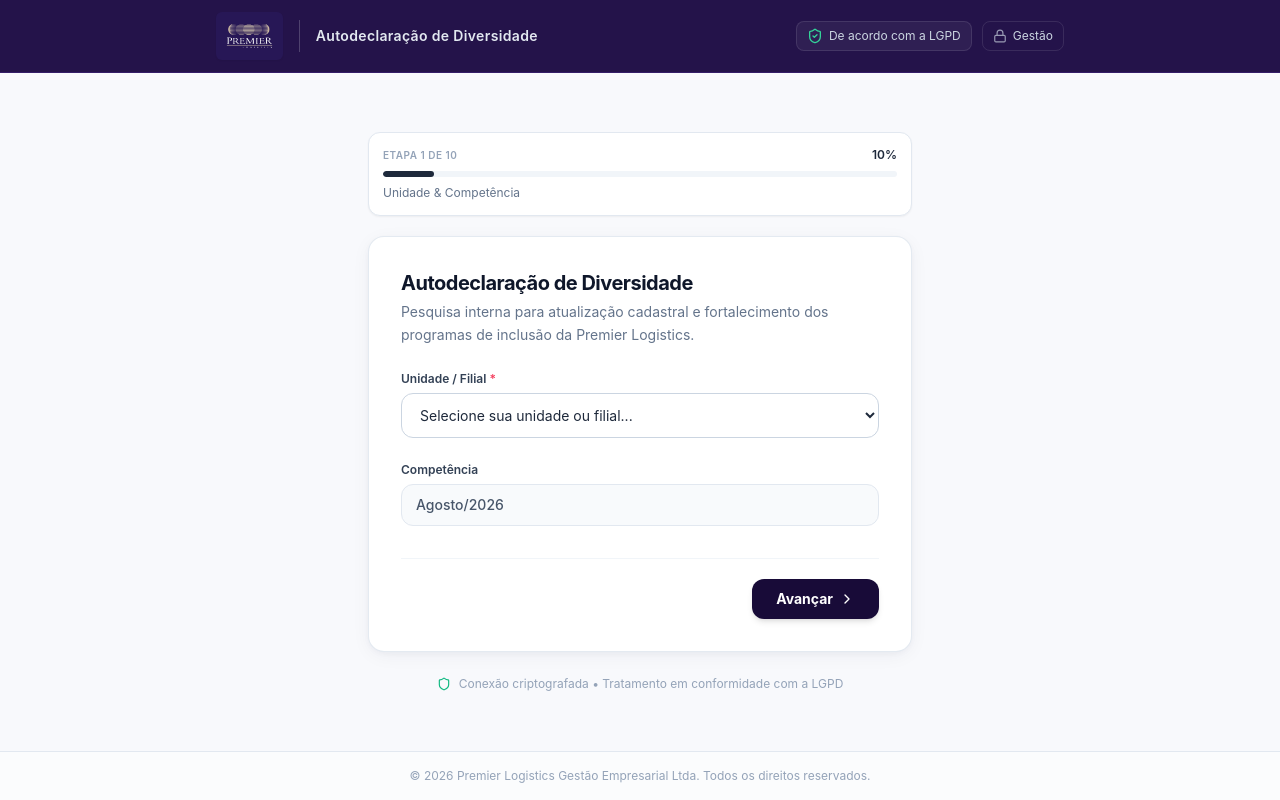
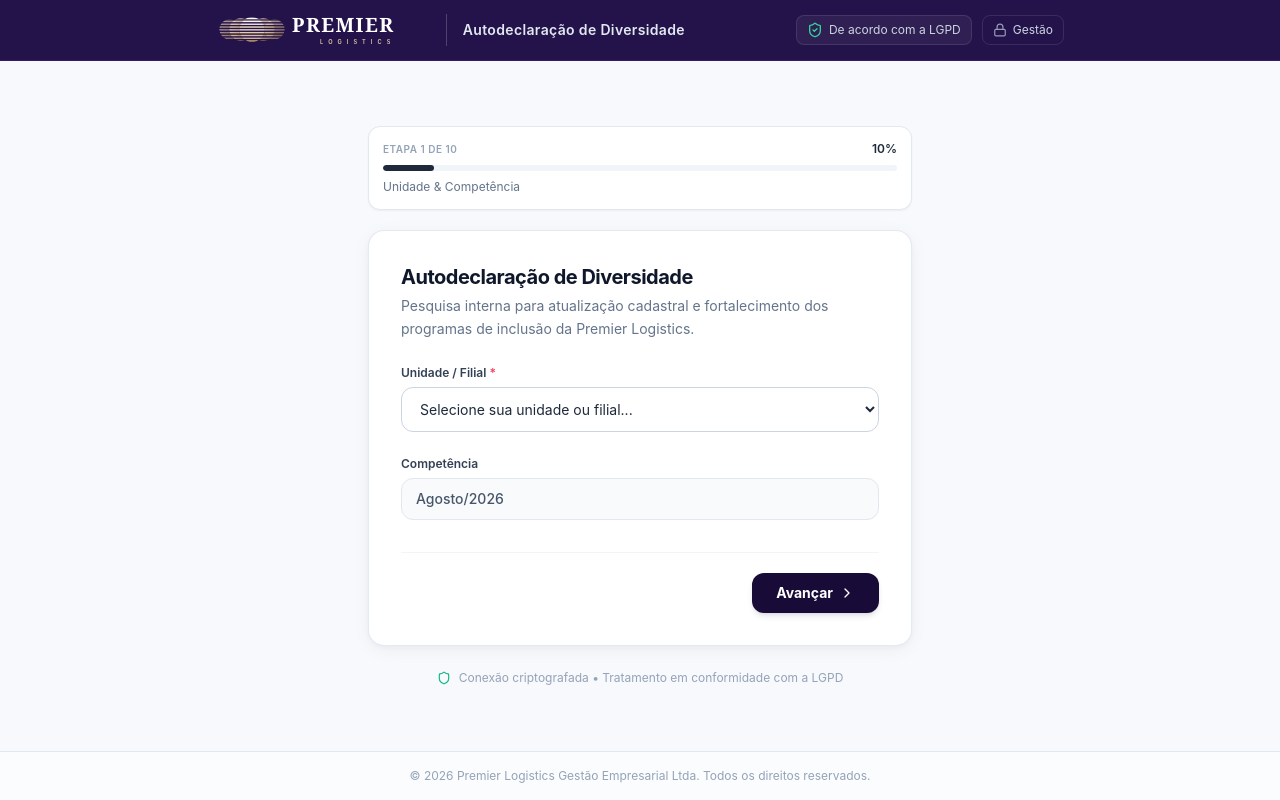
Before and after one commit to ntipremierlog-sys/premier-coleta-diversidade, a Next.js app: page / in a window 1280 px wide. Built offline with nearby package versions, Linux system fonts and the light colour scheme.

Commit message:
feat: redesenho vetorial horizontal da logo Premier, 100% nitida e sem caixa de fundo

```diff
--- a/src/components/Header.tsx
+++ b/src/components/Header.tsx
@@ -16,7 +16,7 @@ export const Header: React.FC<HeaderProps> = ({ showAdminLink = true }) => {
         {/* Brand Logo & Título Oficial */}
         <div className="flex items-center gap-3 sm:gap-4">
           <Link href="/" className="flex items-center group focus:outline-none shrink-0">
-            <PremierLogo className="h-11 sm:h-12 w-auto group-hover:opacity-95 transition-opacity" />
+            <PremierLogo className="h-8 sm:h-9 w-auto group-hover:opacity-95 transition-opacity" />
           </Link>
 
           <div className="h-8 w-px bg-white/20 hidden sm:block" />
--- a/src/components/PremierLogo.tsx
+++ b/src/components/PremierLogo.tsx
@@ -1,24 +1,104 @@
 import React from "react";
-import Image from "next/image";
 
 interface PremierLogoProps {
   className?: string;
-  variant?: "full" | "symbol" | "white";
-  height?: number | string;
+  variant?: "full" | "horizontal" | "vertical";
 }
 
 export const PremierLogo: React.FC<PremierLogoProps> = ({
-  className = "h-11 w-auto",
+  className = "h-10 sm:h-11 w-auto",
 }) => {
   return (
     <div className={`flex items-center select-none ${className}`}>
-      {/* Imagem Oficial em Alta Resolução */}
-      <img
-        src="/premier-logo.jpg"
-        alt="Premier Logistics"
-        className="h-full w-auto object-contain rounded-md shadow-sm"
-        style={{ maxHeight: "100%" }}
-      />
+      <svg
+        viewBox="0 0 380 64"
+        className="h-full w-auto block overflow-visible"
+        fill="none"
+        xmlns="http://www.w3.org/2000/svg"
+      >
+        <defs>
+          {/* Gradiente Dourado Metálico Premier */}
+          <linearGradient id="premGold" x1="0%" y1="0%" x2="100%" y2="100%">
+            <stop offset="0%" stopColor="#FFF2D6" />
+            <stop offset="35%" stopColor="#E5CDA7" />
+            <stop offset="70%" stopColor="#C8A676" />
+            <stop offset="100%" stopColor="#9E7B4A" />
+          </linearGradient>
+
+          <linearGradient id="premGoldCenter" x1="0%" y1="0%" x2="0%" y2="100%">
+            <stop offset="0%" stopColor="#FFFFFF" />
+            <stop offset="40%" stopColor="#F5E3C8" />
+            <stop offset="100%" stopColor="#C9A676" />
+          </linearGradient>
+
+          {/* Máscara das ranhuras horizontais do símbolo */}
+          <mask id="globeStripes">
+            <rect width="130" height="64" fill="white" />
+            <rect y="8" width="130" height="2" fill="black" />
+            <rect y="13" width="130" height="2.2" fill="black" />
+            <rect y="18" width="130" height="2.5" fill="black" />
+            <rect y="23" width="130" height="2.5" fill="black" />
+            <rect y="28" width="130" height="2.5" fill="black" />
+            <rect y="33" width="130" height="2.5" fill="black" />
+            <rect y="38" width="130" height="2.5" fill="black" />
+            <rect y="43" width="130" height="2.5" fill="black" />
+            <rect y="48" width="130" height="2.2" fill="black" />
+            <rect y="53" width="130" height="2" fill="black" />
+          </mask>
+        </defs>
+
+        {/* 1. SÍMBOLO: 5 Globos Sobrepostos (Esquerda) */}
+        <g mask="url(#globeStripes)" transform="translate(0, 0)">
+          {/* Globo 1 (Extrema esquerda) */}
+          <ellipse cx="24" cy="31" rx="18" ry="18" fill="url(#premGold)" opacity="0.65" />
+          {/* Globo 2 */}
+          <ellipse cx="44" cy="31" rx="20" ry="20" fill="url(#premGold)" opacity="0.85" />
+          {/* Globo 4 */}
+          <ellipse cx="84" cy="31" rx="20" ry="20" fill="url(#premGold)" opacity="0.85" />
+          {/* Globo 5 (Extrema direita) */}
+          <ellipse cx="104" cy="31" rx="18" ry="18" fill="url(#premGold)" opacity="0.65" />
+          {/* Globo 3 (Central em destaque) */}
+          <ellipse cx="64" cy="31" rx="22" ry="22" fill="url(#premGoldCenter)" opacity="1.0" />
+        </g>
+
+        {/* 2. TEXTO: PREMIER (Grande, Nítido e com Serifas Oficiais) */}
+        <text
+          x="135"
+          y="36"
+          fill="#FFFFFF"
+          fontFamily="Georgia, 'Times New Roman', 'Playfair Display', serif"
+          fontSize="35"
+          fontWeight="bold"
+          letterSpacing="2.5"
+        >
+          PREMIER
+        </text>
+
+        {/* 3. LINHA SEPARADORA DOURADA */}
+        <line
+          x1="135"
+          y1="43"
+          x2="370"
+          y2="43"
+          stroke="url(#premGold)"
+          strokeWidth="1.8"
+          strokeLinecap="round"
+        />
+
+        {/* 4. TEXTO: LOGISTICS (Espaçado e Perfeitamente Legível) */}
+        <text
+          x="252"
+          y="56"
+          textAnchor="middle"
+          fill="#E5CDA7"
+          fontFamily="'Inter', 'Segoe UI', Arial, sans-serif"
+          fontSize="10"
+          fontWeight="600"
+          letterSpacing="9"
+        >
+          LOGISTICS
+        </text>
+      </svg>
     </div>
   );
 };
```
